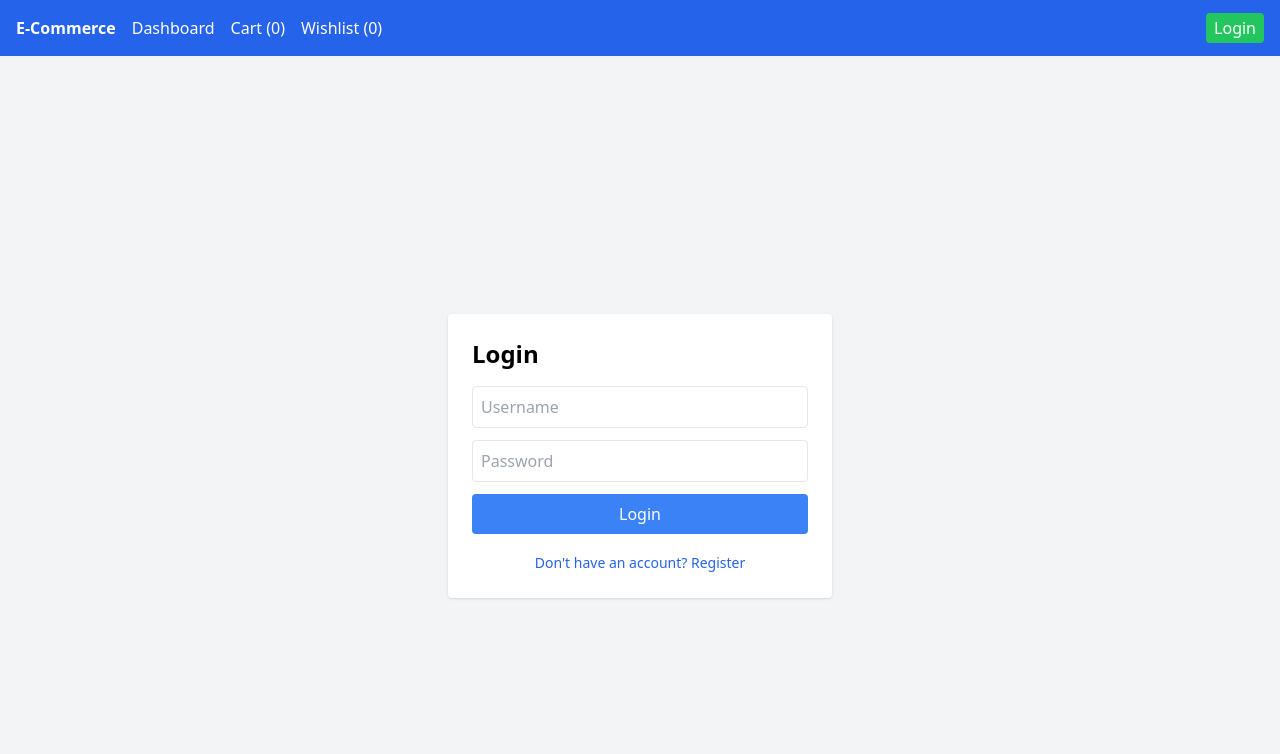
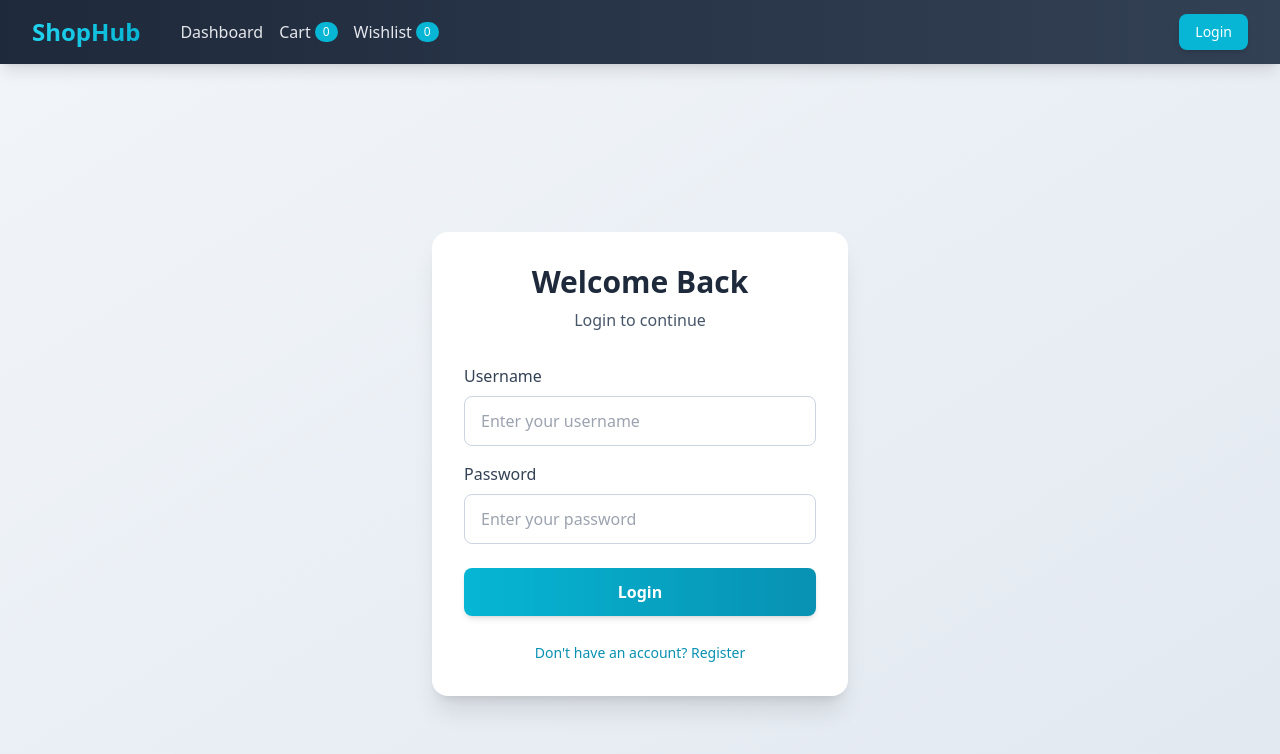
Before and after one commit to mukuru1/E-commerce-Application, a React (Vite) app: page /login in a window 1280 px wide. Shown: the top 754 px of the page. Built offline with nearby package versions, Linux system fonts and the light colour scheme; no server answers.

Commit message:
Updated Dashboard.jsx

```diff
--- a/src/components/Navbar.jsx
+++ b/src/components/Navbar.jsx
@@ -7,26 +7,51 @@ const Navbar = () => {
   const { cart, wishlist } = useProduct();
 
   return (
-    <nav className="bg-blue-600 text-white p-4 flex justify-between items-center">
-      <div className="flex gap-4">
-        <Link to="/products" className="font-bold">E-Commerce</Link>
-        <Link to={isAuthenticated ? "/dashboard" : "/login"} className="">Dashboard</Link>
-        <Link to="/cart">Cart ({cart.length})</Link>
-        <Link to="/wishlist">Wishlist ({wishlist.length})</Link>
+    <nav className="bg-gradient-to-r from-slate-800 to-slate-700 text-white shadow-lg sticky top-0 z-50">
+      <div className="container mx-auto px-4 sm:px-6 lg:px-8">
+        <div className="flex justify-between items-center h-16">
+          <div className="flex items-center gap-2 sm:gap-6">
+            <Link to="/products" className="text-xl sm:text-2xl font-bold bg-gradient-to-r from-cyan-400 to-cyan-500 bg-clip-text text-transparent hover:from-cyan-300 hover:to-cyan-400 transition-all">
+              ShopHub
+            </Link>
+            <div className="hidden sm:flex gap-4 ml-4">
+              <Link to={isAuthenticated ? "/dashboard" : "/login"} className="text-gray-200 hover:text-cyan-400 transition-colors font-medium">
+                Dashboard
+              </Link>
+              <Link to="/cart" className="text-gray-200 hover:text-cyan-400 transition-colors font-medium flex items-center gap-1">
+                Cart <span className="bg-cyan-500 text-white text-xs px-2 py-0.5 rounded-full">{cart.length}</span>
+              </Link>
+              <Link to="/wishlist" className="text-gray-200 hover:text-cyan-400 transition-colors font-medium flex items-center gap-1">
+                Wishlist <span className="bg-cyan-500 text-white text-xs px-2 py-0.5 rounded-full">{wishlist.length}</span>
+              </Link>
             </div>
-      <div>
+          </div>
+          <div className="flex items-center gap-3">
             {isAuthenticated ? (
               <>
-            <span className="mr-4">{user?.username}</span>
-            <button onClick={logout} className="bg-red-500 px-2 py-1 rounded hover:bg-red-600">
+                <span className="hidden sm:inline text-gray-200 font-medium">{user?.username}</span>
+                <button onClick={logout} className="bg-slate-600 hover:bg-slate-500 px-4 py-2 rounded-lg transition-all duration-200 font-medium text-sm shadow-md">
                   Logout
                 </button>
               </>
             ) : (
-          <Link to="/login" className="bg-green-500 px-2 py-1 rounded hover:bg-green-600">
+              <Link to="/login" className="bg-cyan-500 hover:bg-cyan-600 px-4 py-2 rounded-lg transition-all duration-200 font-medium text-sm shadow-md">
                 Login
               </Link>
             )}
+          </div>
+        </div>
+        <div className="sm:hidden flex justify-around pb-3 border-t border-slate-600 pt-2 mt-2">
+          <Link to={isAuthenticated ? "/dashboard" : "/login"} className="text-gray-200 hover:text-cyan-400 transition-colors text-sm">
+            Dashboard
+          </Link>
+          <Link to="/cart" className="text-gray-200 hover:text-cyan-400 transition-colors text-sm">
+            Cart ({cart.length})
+          </Link>
+          <Link to="/wishlist" className="text-gray-200 hover:text-cyan-400 transition-colors text-sm">
+            Wishlist ({wishlist.length})
+          </Link>
+        </div>
       </div>
     </nav>
   );
--- a/src/pages/Dashboard.jsx
+++ b/src/pages/Dashboard.jsx
@@ -102,59 +102,65 @@ const Dashboard = () => {
   };
 
   return (
-    <div className="p-6">
-      <h1 className="text-3xl font-bold mb-4">Dashboard</h1>
+    <div className="min-h-screen bg-gradient-to-br from-gray-50 to-gray-100">
+      <div className="container mx-auto px-4 sm:px-6 lg:px-8 py-8">
+        <h1 className="text-3xl sm:text-4xl font-bold mb-8 text-slate-800">Product Dashboard</h1>
 
         {!isAuthenticated ? (
-        <div className="mb-4">
-          <p className="mb-2 text-red-600">You must be logged in to manage products.</p>
-          <Link to="/login" className="text-blue-600 hover:underline">
+          <div className="bg-white rounded-xl shadow-md p-6 mb-6">
+            <p className="mb-3 text-slate-600 font-medium">You must be logged in to manage products.</p>
+            <Link to="/login" className="inline-block bg-cyan-500 hover:bg-cyan-600 text-white px-6 py-2 rounded-lg font-medium transition-all duration-200">
               Login to continue
             </Link>
           </div>
         ) : (
-        <div className="flex gap-2 mb-4">
+          <div className="bg-white rounded-xl shadow-md p-6 mb-8">
+            <h2 className="text-xl font-bold text-slate-800 mb-4">Add New Product</h2>
+            <div className="flex gap-3">
               <input
                 type="text"
-            placeholder="New product title"
-            className="border p-2 rounded w-full"
+                placeholder="Enter product title"
+                className="flex-1 px-4 py-3 border border-slate-300 rounded-lg focus:outline-none focus:ring-2 focus:ring-cyan-500 focus:border-transparent"
                 value={newTitle}
                 onChange={(e) => setNewTitle(e.target.value)}
               />
               <button
                 onClick={addProduct}
-            className="bg-green-500 text-white px-3 py-1 rounded hover:bg-green-600"
+                className="bg-cyan-500 hover:bg-cyan-600 text-white px-6 py-3 rounded-lg font-medium transition-all duration-200 shadow-sm"
               >
-            Add
+                Add Product
               </button>
+            </div>
           </div>
         )}
 
         {loading ? (
-        <p>Loading products...</p>
+          <div className="text-center py-12">
+            <p className="text-slate-600 font-medium">Loading products...</p>
+          </div>
         ) : (
-        <div className="grid grid-cols-1 sm:grid-cols-2 md:grid-cols-3 gap-4">
+          <div className="grid grid-cols-1 sm:grid-cols-2 lg:grid-cols-3 xl:grid-cols-4 gap-6">
             {products.map((p) => (
-            <div key={p.id} className="bg-white p-4 rounded shadow flex flex-col">
-              <h2 className="font-bold text-lg mb-2">{p.title}</h2>
-              <div className="flex gap-2 mt-auto">
+              <div key={p.id} className="bg-white rounded-xl shadow-md hover:shadow-lg transition-shadow p-6 flex flex-col">
+                <h2 className="font-bold text-lg mb-4 text-slate-800 line-clamp-2 flex-1">{p.title}</h2>
+                <div className="flex gap-2">
                   {isAuthenticated ? (
                     <>
                       <button
-                      className="bg-blue-500 text-white px-2 py-1 rounded hover:bg-blue-600"
+                        className="flex-1 bg-cyan-500 hover:bg-cyan-600 text-white px-4 py-2 rounded-lg font-medium transition-all duration-200"
                         onClick={() => openEdit(p)}
                       >
                         Edit
                       </button>
                       <button
-                      className="bg-red-500 text-white px-2 py-1 rounded hover:bg-red-600"
+                        className="flex-1 bg-slate-600 hover:bg-slate-700 text-white px-4 py-2 rounded-lg font-medium transition-all duration-200"
                         onClick={() => deleteProduct(p.id)}
                       >
                         Delete
                       </button>
                     </>
                   ) : (
-                  <span className="text-sm text-gray-500">Login to edit</span>
+                    <span className="text-sm text-slate-500 text-center w-full py-2">Login to edit</span>
                   )}
                 </div>
               </div>
@@ -162,35 +168,35 @@ const Dashboard = () => {
           </div>
         )}
 
-
         {editingProduct && (
-        <div className="fixed inset-0 bg-black bg-opacity-50 flex items-center justify-center z-50">
-          <div className="bg-white p-6 rounded shadow w-full max-w-sm">
-            <h2 className="text-xl font-bold mb-3">Edit Product</h2>
+          <div className="fixed inset-0 bg-black bg-opacity-50 flex items-center justify-center z-50 p-4">
+            <div className="bg-white p-8 rounded-2xl shadow-xl w-full max-w-md">
+              <h2 className="text-2xl font-bold mb-6 text-slate-800">Edit Product</h2>
               <input
                 type="text"
-              className="w-full border p-2 rounded mb-3"
+                className="w-full px-4 py-3 border border-slate-300 rounded-lg mb-6 focus:outline-none focus:ring-2 focus:ring-cyan-500 focus:border-transparent"
                 value={editedTitle}
                 onChange={(e) => setEditedTitle(e.target.value)}
               />
-            <div className="flex justify-end gap-2">
+              <div className="flex justify-end gap-3">
                 <button
-                className="bg-gray-500 text-white px-3 py-1 rounded hover:bg-gray-600"
+                  className="bg-slate-600 hover:bg-slate-700 text-white px-6 py-2 rounded-lg font-medium transition-all duration-200"
                   onClick={() => setEditingProduct(null)}
                 >
                   Cancel
                 </button>
                 <button
-                className="bg-green-500 text-white px-3 py-1 rounded hover:bg-green-600"
+                  className="bg-cyan-500 hover:bg-cyan-600 text-white px-6 py-2 rounded-lg font-medium transition-all duration-200"
                   onClick={saveEdit}
                 >
-                Save
+                  Save Changes
                 </button>
               </div>
             </div>
           </div>
         )}
       </div>
+    </div>
   );
 };
 
--- a/src/pages/Login.jsx
+++ b/src/pages/Login.jsx
@@ -32,50 +32,70 @@ const Login = () => {
   };
 
   return (
-    <div className="flex justify-center items-center min-h-screen bg-gray-100">
+    <div className="flex justify-center items-center min-h-screen bg-gradient-to-br from-slate-100 to-slate-200">
+      <div className="w-full max-w-md px-4">
         <form
           onSubmit={isRegister ? handleRegister : handleSubmit}
-        className="bg-white p-6 rounded shadow w-full max-w-sm"
+          className="bg-white p-8 rounded-2xl shadow-xl"
         >
-        <h1 className="text-2xl font-bold mb-4">
-          {isRegister ? "Register" : "Login"}
+          <div className="text-center mb-8">
+            <h1 className="text-3xl font-bold text-slate-800 mb-2">
+              {isRegister ? "Create Account" : "Welcome Back"}
             </h1>
+            <p className="text-slate-600">
+              {isRegister ? "Sign up to get started" : "Login to continue"}
+            </p>
+          </div>
+
+          <div className="space-y-4">
+            <div>
+              <label className="block text-slate-700 font-medium mb-2">Username</label>
               <input
                 type="text"
-          placeholder="Username"
-          className="border p-2 rounded w-full mb-3"
+                placeholder="Enter your username"
+                className="w-full px-4 py-3 border border-slate-300 rounded-lg focus:outline-none focus:ring-2 focus:ring-cyan-500 focus:border-transparent transition-all"
                 value={username}
                 onChange={(e) => setUsername(e.target.value)}
               />
+            </div>
+
+            <div>
+              <label className="block text-slate-700 font-medium mb-2">Password</label>
               <input
                 type="password"
-          placeholder="Password"
-          className="border p-2 rounded w-full mb-3"
+                placeholder="Enter your password"
+                className="w-full px-4 py-3 border border-slate-300 rounded-lg focus:outline-none focus:ring-2 focus:ring-cyan-500 focus:border-transparent transition-all"
                 value={password}
                 onChange={(e) => setPassword(e.target.value)}
               />
+            </div>
+
             {isRegister && (
+              <div>
+                <label className="block text-slate-700 font-medium mb-2">Confirm Password</label>
                 <input
                   type="password"
-            placeholder="Confirm Password"
-            className="border p-2 rounded w-full mb-3"
+                  placeholder="Confirm your password"
+                  className="w-full px-4 py-3 border border-slate-300 rounded-lg focus:outline-none focus:ring-2 focus:ring-cyan-500 focus:border-transparent transition-all"
                   value={confirmPassword}
                   onChange={(e) => setConfirmPassword(e.target.value)}
                 />
+              </div>
             )}
+          </div>
 
           <button
             type="submit"
-          className="bg-blue-500 text-white px-3 py-2 rounded hover:bg-blue-600 w-full"
+            className="w-full mt-6 bg-gradient-to-r from-cyan-500 to-cyan-600 hover:from-cyan-600 hover:to-cyan-700 text-white font-bold px-4 py-3 rounded-lg transition-all duration-200 shadow-md"
           >
-          {isRegister ? "Create account" : "Login"}
+            {isRegister ? "Create Account" : "Login"}
           </button>
 
-        <div className="text-center mt-4">
+          <div className="text-center mt-6">
             <button
               type="button"
               onClick={() => setIsRegister(!isRegister)}
-            className="text-sm text-blue-600 hover:underline"
+              className="text-sm text-cyan-600 hover:text-cyan-700 font-medium"
             >
               {isRegister
                 ? "Already have an account? Login"
@@ -84,6 +104,7 @@ const Login = () => {
           </div>
         </form>
       </div>
+    </div>
   );
 };
 
--- a/src/pages/Products.jsx
+++ b/src/pages/Products.jsx
@@ -16,32 +16,34 @@ const Products = () => {
   } = useProduct();
 
   if (loading)
-    return <div className="text-center mt-20 text-xl">Loading products...</div>;
+    return <div className="flex items-center justify-center min-h-screen"><div className="text-center text-xl text-slate-600 font-medium">Loading products...</div></div>;
 
   return (
-    <div className="p-6 bg-gray-100 min-h-screen">
-      <h1 className="text-3xl font-bold mb-4">Products</h1>
+    <div className="min-h-screen bg-gradient-to-br from-gray-50 to-gray-100">
+      <div className="container mx-auto px-4 sm:px-6 lg:px-8 py-8">
+        <h1 className="text-3xl sm:text-4xl font-bold mb-8 text-slate-800">Discover Products</h1>
 
-
-      <div className="flex gap-2 mb-4 flex-wrap">
+        <div className="mb-6 flex flex-col sm:flex-row gap-4 items-start sm:items-center justify-between">
+          <div className="flex gap-2 flex-wrap">
             <button
               onClick={() => setSelectedCategory("all")}
-          className={`px-4 py-2 rounded ${
-            selectedCategory === "all" ? "bg-blue-600 text-white" : "bg-white"
+              className={`px-4 py-2 rounded-lg font-medium transition-all duration-200 ${
+                selectedCategory === "all"
+                  ? "bg-cyan-500 text-white shadow-md"
+                  : "bg-white text-slate-700 hover:bg-slate-100 shadow-sm"
               }`}
             >
               All
             </button>
 
-
             {categories.map((cat) => (
               <button
                 key={cat.slug}
                 onClick={() => setSelectedCategory(cat.slug)}
-            className={`px-4 py-2 rounded ${
+                className={`px-4 py-2 rounded-lg font-medium transition-all duration-200 ${
                   selectedCategory === cat.slug
-                ? "bg-blue-600 text-white"
-                : "bg-white"
+                    ? "bg-cyan-500 text-white shadow-md"
+                    : "bg-white text-slate-700 hover:bg-slate-100 shadow-sm"
                 }`}
               >
                 {cat.name}
@@ -49,12 +51,11 @@ const Products = () => {
             ))}
           </div>
 
-
-      <div className="flex gap-2 mb-6">
+          <div className="flex gap-2">
             <select
               value={sortBy}
               onChange={(e) => setSortBy(e.target.value)}
-          className="p-2 border rounded"
+              className="px-4 py-2 border border-slate-300 rounded-lg bg-white text-slate-700 font-medium focus:outline-none focus:ring-2 focus:ring-cyan-500 shadow-sm"
             >
               <option value="">Sort By</option>
               <option value="price">Price</option>
@@ -65,46 +66,51 @@ const Products = () => {
             <select
               value={order}
               onChange={(e) => setOrder(e.target.value)}
-          className="p-2 border rounded"
+              className="px-4 py-2 border border-slate-300 rounded-lg bg-white text-slate-700 font-medium focus:outline-none focus:ring-2 focus:ring-cyan-500 shadow-sm"
             >
               <option value="asc">Asc</option>
               <option value="desc">Desc</option>
             </select>
           </div>
+        </div>
 
-
-      <div className="grid grid-cols-1 sm:grid-cols-2 md:grid-cols-3 lg:grid-cols-4 gap-6">
+        <div className="grid grid-cols-1 sm:grid-cols-2 lg:grid-cols-3 xl:grid-cols-4 gap-6">
           {products.length === 0 && (
-          <p className="text-center col-span-full text-gray-600">
+            <p className="text-center col-span-full text-slate-500 py-12">
               No products found.
             </p>
           )}
 
           {products.map((product) => (
-          <div key={product.id} className="bg-white p-4 rounded shadow">
+            <div key={product.id} className="bg-white rounded-xl shadow-md hover:shadow-xl transition-all duration-300 overflow-hidden group">
+              <div className="relative overflow-hidden">
                 <img
                   src={product.thumbnail || product.images?.[0]}
                   alt={product.title}
-              className="w-full h-40 object-cover rounded mb-2"
+                  className="w-full h-48 object-cover group-hover:scale-110 transition-transform duration-300"
                 />
-            <h2 className="text-lg font-bold truncate">{product.title}</h2>
-            <p className="text-gray-700">${product.price}</p>
-            <div className="flex gap-2 mt-2">
+              </div>
+              <div className="p-5">
+                <h2 className="text-lg font-bold text-slate-800 truncate mb-2">{product.title}</h2>
+                <p className="text-2xl font-bold text-cyan-600 mb-4">${product.price}</p>
+                <div className="flex gap-2">
                   <button
                     onClick={() => addToCart(product)}
-                className="bg-green-500 text-white px-2 py-1 rounded hover:bg-green-600"
+                    className="flex-1 bg-cyan-500 hover:bg-cyan-600 text-white px-4 py-2 rounded-lg font-medium transition-all duration-200 shadow-sm"
                   >
                     Add to Cart
                   </button>
                   <button
                     onClick={() => addToWishlist(product)}
-                className="bg-yellow-500 text-white px-2 py-1 rounded hover:bg-yellow-600"
+                    className="bg-slate-600 hover:bg-slate-700 text-white px-4 py-2 rounded-lg font-medium transition-all duration-200 shadow-sm"
                   >
-                Wishlist
+                    ♥
                   </button>
                 </div>
               </div>
+            </div>
           ))}
+        </div>
       </div>
     </div>
   );
--- a/src/pages/Wishlist.jsx
+++ b/src/pages/Wishlist.jsx
@@ -4,33 +4,43 @@ const Wishlist = () => {
   const { wishlist, removeFromWishlist, addToCart } = useProduct();
 
   if (wishlist.length === 0)
-    return <div className="p-6 text-center text-xl">Your wishlist is empty.</div>;
+    return (
+      <div className="min-h-screen bg-gradient-to-br from-gray-50 to-gray-100 flex items-center justify-center">
+        <div className="text-center">
+          <div className="text-6xl mb-4">♥</div>
+          <p className="text-2xl text-slate-600 font-medium">Your wishlist is empty</p>
+        </div>
+      </div>
+    );
 
   return (
-    <div className="p-6 bg-gray-100 min-h-screen">
-      <h1 className="text-3xl font-bold mb-6">Wishlist</h1>
+    <div className="min-h-screen bg-gradient-to-br from-gray-50 to-gray-100">
+      <div className="container mx-auto px-4 sm:px-6 lg:px-8 py-8">
+        <h1 className="text-3xl sm:text-4xl font-bold mb-8 text-slate-800">My Wishlist</h1>
 
         <div className="grid grid-cols-1 md:grid-cols-2 gap-6">
           {wishlist.map((product) => (
-          <div key={product.id} className="bg-white p-4 rounded shadow flex gap-4">
+            <div key={product.id} className="bg-white rounded-xl shadow-md hover:shadow-lg transition-shadow p-6 flex flex-col sm:flex-row gap-4">
               <img
                 src={product.thumbnail || product.images?.[0]}
                 alt={product.title}
-              className="w-32 h-32 object-cover rounded"
+                className="w-full sm:w-32 h-32 object-cover rounded-lg"
               />
-            <div className="flex flex-col justify-between">
-              <h2 className="text-lg font-bold">{product.title}</h2>
-              <p className="text-gray-700">Price: ${product.price}</p>
-              <div className="flex gap-2">
+              <div className="flex-1 flex flex-col justify-between">
+                <div>
+                  <h2 className="text-xl font-bold text-slate-800 mb-2">{product.title}</h2>
+                  <p className="text-lg text-cyan-600 font-semibold">${product.price}</p>
+                </div>
+                <div className="flex gap-2 mt-4">
                   <button
                     onClick={() => addToCart(product)}
-                  className="bg-green-500 text-white px-2 py-1 rounded hover:bg-green-600"
+                    className="flex-1 bg-cyan-500 hover:bg-cyan-600 text-white px-4 py-2 rounded-lg transition-all duration-200 font-medium"
                   >
                     Add to Cart
                   </button>
                   <button
                     onClick={() => removeFromWishlist(product.id)}
-                  className="bg-red-500 text-white px-2 py-1 rounded hover:bg-red-600"
+                    className="bg-slate-600 hover:bg-slate-700 text-white px-4 py-2 rounded-lg transition-all duration-200 font-medium"
                   >
                     Remove
                   </button>
@@ -40,6 +50,7 @@ const Wishlist = () => {
           ))}
         </div>
       </div>
+    </div>
   );
 };
 
```
Also changed, not shown: src/pages/Cart.jsx (+45 -13 lines). Lines whose indentation alone changed are shown as unchanged.
